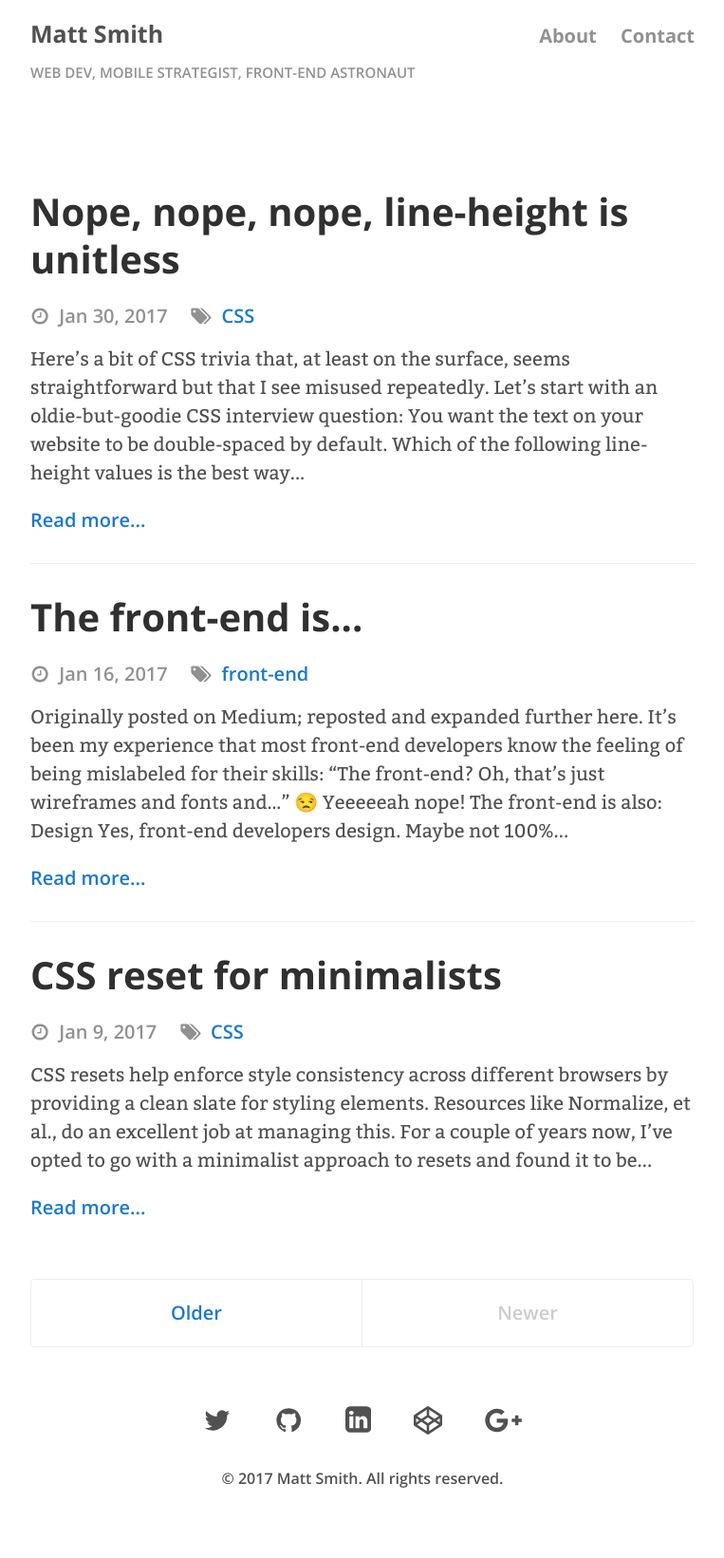
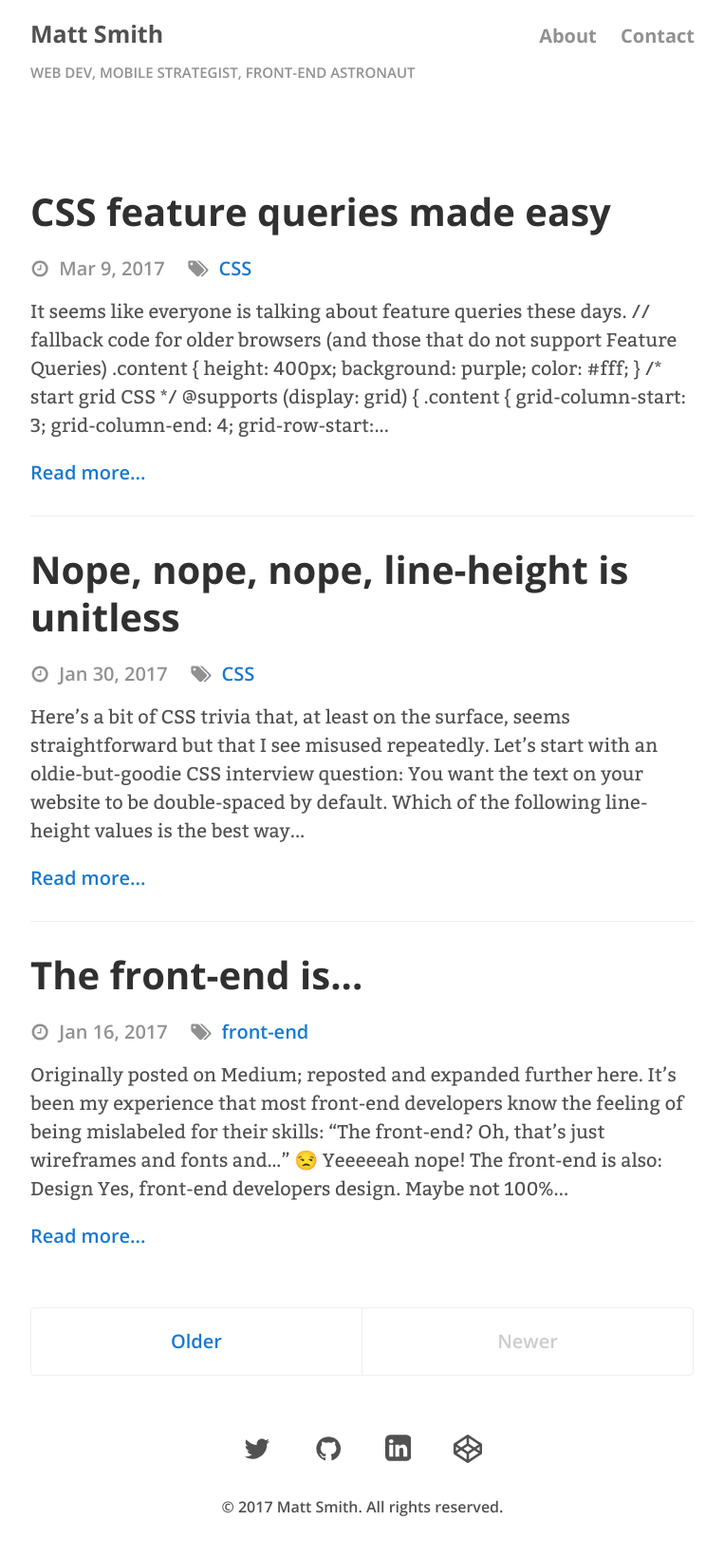
Before and after one commit to AllThingsSmitty/allthingssmitty.github.io, a Jekyll site: the page built from index.html, in a window 1280 px wide. Shown: the whole page at 95% size, without its empty margins (258-1021 px from the left). Built offline with Jekyll 4.4.1, drawn with Linux system fonts in a browser that asks for light colours; the list of posts is cut into pages by our own code; comment, search, counter and statistics services are not loaded; before the commit the page ends 1611 px from its top, so only the background shows below that.

Commit message:
Removed Google+

````diff
--- a/_includes/social-channels.html
+++ b/_includes/social-channels.html
@@ -24,11 +24,5 @@
         <span>Follow me on CodePen</span>
       </a>
     </li>
-    <li>
-      <a href="{{ site.author.google_plus }}" rel="external">
-        {% include icons/google-plus.svg %}
-        <span>Follow me on Google Plus</span>
-      </a>
-    </li>
   </ul>
 </div>
--- /dev/null
+++ b/_posts/2017-03-09-css-feature-queries-made-easy.md
@@ -0,0 +1,31 @@
+---
+layout: post
+title: CSS feature queries made easy
+description:
+image: img/posts/sunset-home-office-min.jpg
+tags: [CSS]
+comments: true
+---
+
+It seems like everyone is talking about feature queries these days.
+
+```css
+// fallback code for older browsers (and those that do not support Feature Queries)
+.content {
+ height: 400px;
+ background: purple;
+ color: #fff;
+}
+
+/* start grid CSS */
+@supports (display: grid) {
+  .content {
+    grid-column-start: 3;
+    grid-column-end: 4;
+    grid-row-start: 3;
+    grid-row-end: 4;
+    background: #f5c531;
+    height: 400px;
+  }
+}
+```
````
Also changed, not shown: style-guide.md (+23 -2 lines).
